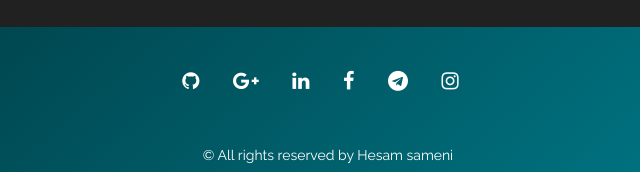
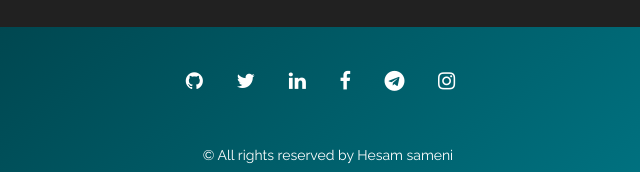
Before and after one commit to hesamsameni/hesamsameni.github.io, a plain HTML site: page index.html in a window 1280 px wide. Shown: the part 3157-3329 px from the top of the page, 312-952 px from the left. Drawn offline with Linux system fonts and the light colour scheme.

Commit message:
changing footer links

```diff
--- a/index.html
+++ b/index.html
@@ -268,11 +268,11 @@
 
     <footer>
         <a href="https://github.com/hesamsameni" target="_blank"><i class="fa fa-github" aria-hidden="true"></i></a>
-        <a href="https://plus.google.com/u/0/113296067945055593350" target="_blank"><i class="fa fa-google-plus" aria-hidden="true"></i></a>
+        <a href="https://twitter.com/hesamsameni" target="_blank"><i class="fa fa-twitter" aria-hidden="true"></i></a>
         <a href="https://www.linkedin.com/in/hesam-sameni-bb158084/" target="_blank"><i class="fa fa-linkedin" aria-hidden="true"></i></a>
         <a href="https://www.facebook.com/hesam.sameni" target="_blank"><i class="fa fa-facebook" aria-hidden="true"></i></a>
-        <a href="https://telegram.me/hesamsameni" target="_blank"><i class="fa fa-telegram" aria-hidden="true"></i></a>
-        <a href="https://www.instagram.com/hesamsameni/?hl=en" target="_blank"><i class="fa fa-instagram" aria-hidden="true"></i></a>
+        <a href="https://t.me/hesamsameni" target="_blank"><i class="fa fa-telegram" aria-hidden="true"></i></a>
+        <a href="https://www.instagram.com/hesamsameni" target="_blank"><i class="fa fa-instagram" aria-hidden="true"></i></a>
         <p>© All rights reserved by <a href="http://hesamsameni.ir">Hesam sameni</a> </p>
         <img src="dist/dist/img/logo.png" class="img-responsive footer-logo" alt="Logo">
     </footer>
```
